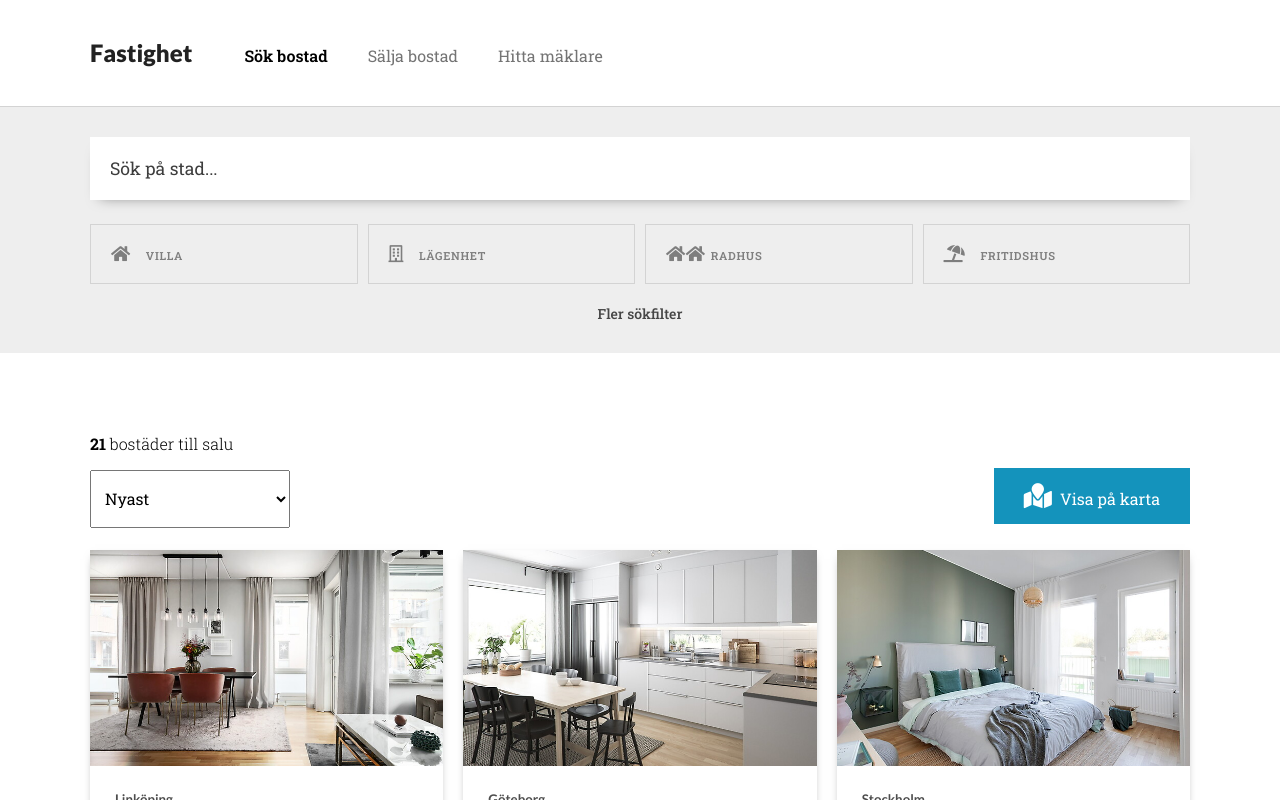
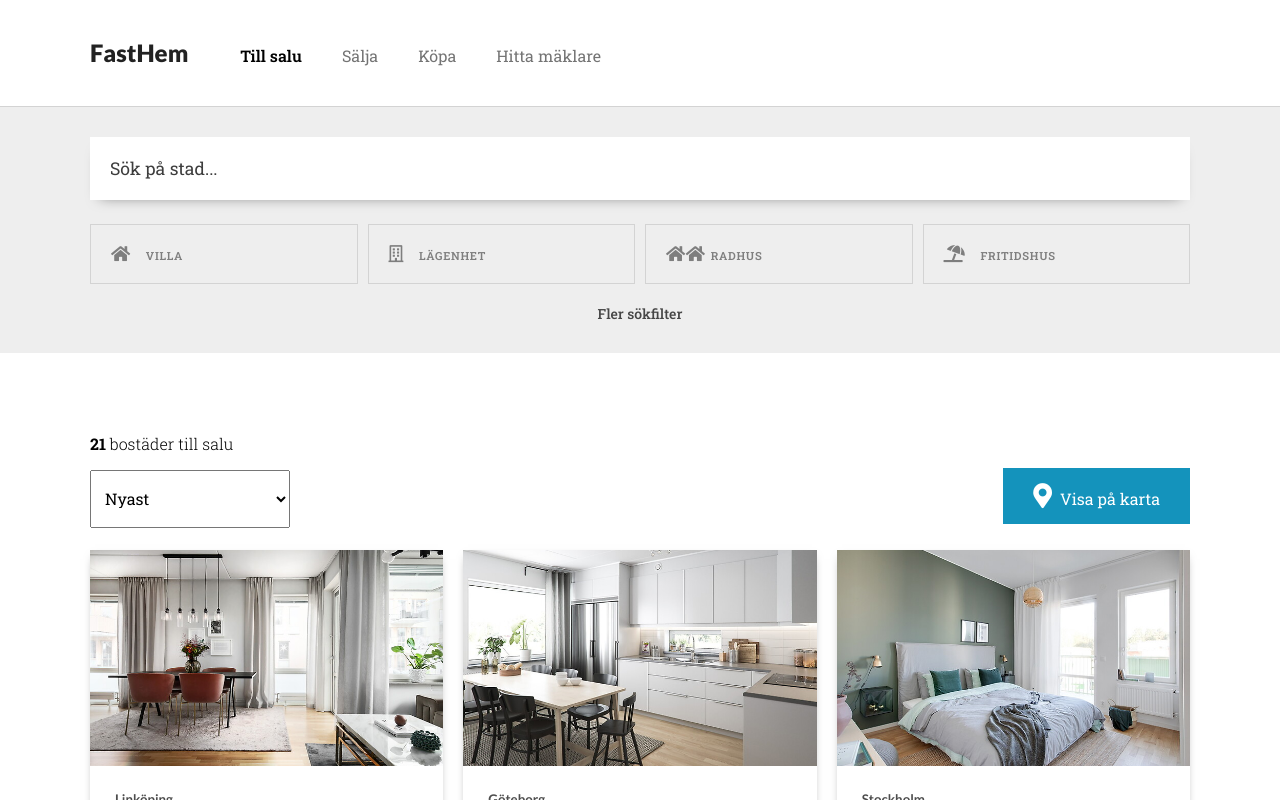
Before and after one commit to erikshumkov/real-estate-react, a React (Create React App) app: page /#/ in a window 1280 px wide. Shown: the top 800 px of the page. Built offline with nearby package versions, Linux system fonts and the light colour scheme.

Commit message:
add style to filter component, new icon in result component, remove transition on map li

```diff
--- a/public/index.html
+++ b/public/index.html
@@ -23,7 +23,7 @@
       href="https://fonts.googleapis.com/icon?family=Material+Icons"
       rel="stylesheet"
     />
-    <title>Real Estate App</title>
+    <title>FastHem</title>
   </head>
   <body>
     <noscript>You need to enable JavaScript to run this app.</noscript>
--- a/src/App.js
+++ b/src/App.js
@@ -135,7 +135,6 @@ function App() {
   const lastPostIndex = currentPage * postsPerPage;
   const firstPostIndex = lastPostIndex - postsPerPage;
   const currentPosts = filteredData.slice(firstPostIndex, lastPostIndex);
-  console.log(currentPosts)
 
   // Change page
   const changePage = (pageNumber, totalPages) => {
--- a/src/js/layout/Header.js
+++ b/src/js/layout/Header.js
@@ -7,12 +7,13 @@ const Header = () => {
       <header>
         <div className='wrapper'>
           <div className='logo'>
-            <Link to='/'>Fastighet</Link>
+            <Link to='/'>FastHem</Link>
           </div>
 
           <ul className='menu'>
-            <li>Sök bostad</li>
-            <li className="dummy-link">Sälja bostad</li>
+            <li>Till salu</li>
+            <li className="dummy-link">Sälja</li>
+            <li className="dummy-link">Köpa</li>
             <li className="dummy-link">Hitta mäklare</li>
           </ul>
         </div>
--- a/src/js/layout/SearchResult.js
+++ b/src/js/layout/SearchResult.js
@@ -33,7 +33,7 @@ const SearchResult = ({
 
             <div className="map">
               <Link to="/karta/bostad">
-                <i className="fas fa-map-marked"></i>
+                <i className="fas fa-map-marker-alt"></i>
                 <span>Visa på karta</span>
               </Link>
             </div>
@@ -44,13 +44,6 @@ const SearchResult = ({
               return <Result key={index} data={data} />;
             })}
           </div>
-          {/* <Pagination
-            postsPerPage={postsPerPage}
-            totalPosts={filteredData.length}
-            changePage={changePage}
-            currentPage={currentPage}
-          /> */}
-          {console.log(filteredData.length, postsPerPage)}
           {postsPerPage > filteredData.length ? null
             : (
               <div className="button-div" onClick={addMoreItems}>
--- a/src/js/pages/MapPage.js
+++ b/src/js/pages/MapPage.js
@@ -38,7 +38,6 @@ const MapPage = ({ data, location }) => {
 
   // Add style to map markers on hover list item.
   const enterLi = (id) => {
-    console.log(mapItemRefs[id].current.leafletElement._icon.firstChild)
     let style = mapItemRefs[id].current.leafletElement._icon.firstChild.style;
     initZindex = mapItemRefs[id].current.leafletElement._icon.style.zIndex;
     mapItemRefs[id].current.leafletElement._icon.style.zIndex = 1000;
--- a/src/scss/_filter.scss
+++ b/src/scss/_filter.scss
@@ -20,6 +20,7 @@
           box-shadow: 0px 7px 14px -10px rgba(0, 0, 0, 0.5);
         }
         .suggestions {
+          font-family: 'Roboto Slab', serif;
           position: absolute;
           list-style: none;
           top: 100%;
@@ -29,19 +30,23 @@
             background: #fff;
             padding: 15px 25px;
             &:hover {
-              background: rgb(148, 207, 255);
-              font-weight: bold;
+              background: rgb(20, 147, 188);
+              color: #fff;
               cursor: pointer;
             }
           }
         }
         .no-suggestions {
+          font-family: 'Roboto Slab', serif;
           position: absolute;
           top: 100%;
           width: 100%;
           z-index: 10;
           padding: 15px 25px;
           background: #fff;
+          user-select: none;
+          -webkit-user-select: none;
+          -ms-user-select: none;
         }
       }
     }
--- a/src/scss/_mappage.scss
+++ b/src/scss/_mappage.scss
@@ -11,9 +11,6 @@
       .home-link {
         text-decoration: none;
         color: #000;
-        &:hover .home-item .img img {
-          transform: scale(1.05);
-        }
       }
       .home-item {
         display: grid;
--- a/src/scss/_results.scss
+++ b/src/scss/_results.scss
@@ -29,7 +29,7 @@
         background: rgb(20, 147, 188);
         a {
           color: #fff;
-          padding: 16.5px 10px;
+          padding: 19px 10px 16px;
           font-size: 16px;
           text-align: center;
           text-decoration: none;
```
